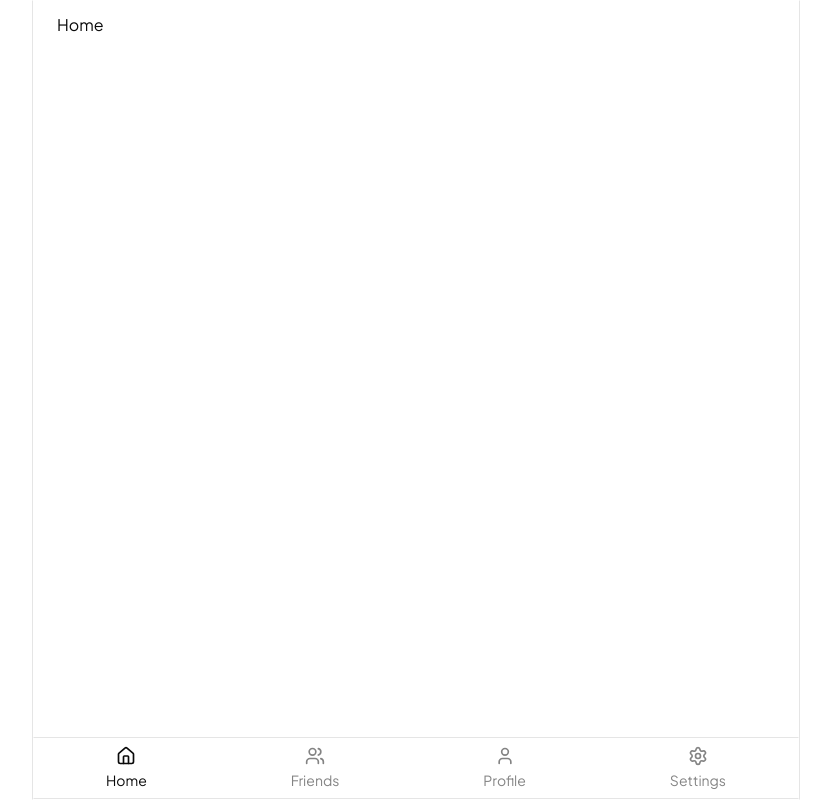
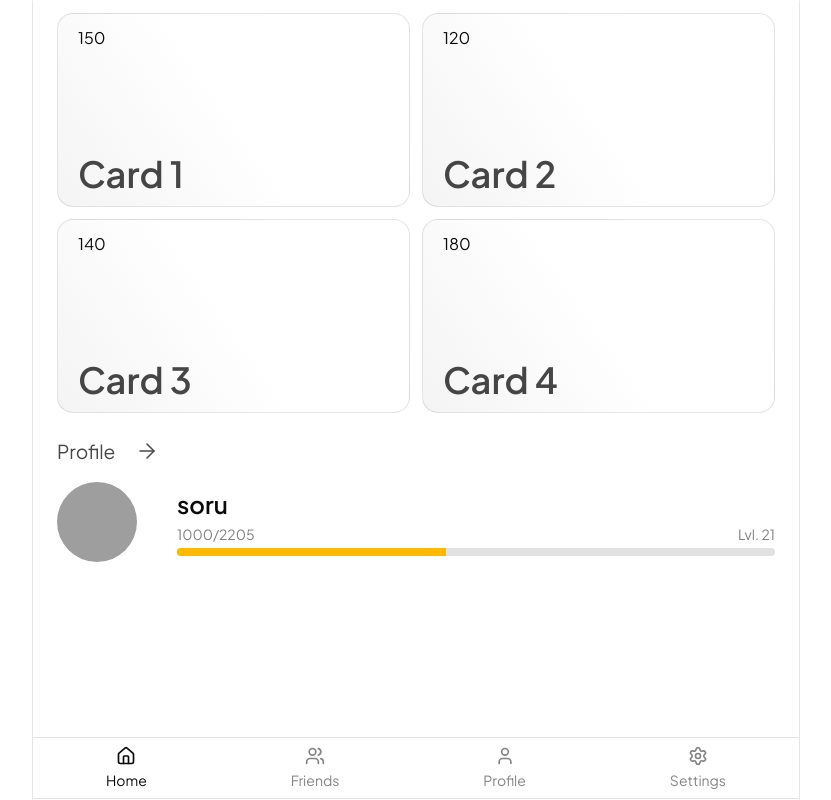
Before and after one commit to soranonvalid/kodelingo-web, a React (Vite) app: page / in a window 1280 px wide. Shown: the whole page, without its empty margins (224-1055 px from the left). Built offline with nearby package versions, Linux system fonts and the light colour scheme; no server answers; grey boxes are pictures that could not be loaded.

Commit message:
home ui mid

```diff
--- a/package.json
+++ b/package.json
@@ -25,6 +25,7 @@
     "react": "^19.1.1",
     "react-dom": "^19.1.1",
     "react-hook-form": "^7.66.0",
+    "react-icons": "^5.5.0",
     "react-router-dom": "^7.9.5",
     "react-textarea-autosize": "^8.5.9",
     "tailwind-merge": "^3.3.1"
--- /dev/null
+++ b/src/components/ui/infoCard.tsx
@@ -0,0 +1,31 @@
+import type { ReactNode } from "react";
+
+interface props {
+  children?: ReactNode;
+  background?: string;
+  footer?: string;
+}
+
+const InfoCard = ({
+  children,
+  footer,
+  background = "234.98deg, #FFFFFF 49.95%, #F4F4F4 99.56%",
+}: props) => {
+  return (
+    <div
+      style={{
+        background: `linear-gradient(${background})`,
+      }}
+      className="rounded-2xl border border-black/10 min-w-full snap-start px-6 py-5 sm:py-3 sm:px-5"
+    >
+      <div className="flex flex-col h-full">
+        <div className="h-full">{children}</div>
+        {footer && (
+          <div className="text-4xl font-semibold opacity-75">{footer}</div>
+        )}
+      </div>
+    </div>
+  );
+};
+
+export default InfoCard;
--- a/src/components/ui/navbar.tsx
+++ b/src/components/ui/navbar.tsx
@@ -1,9 +1,11 @@
 import { House, Settings, User, Users } from "lucide-react";
-import { useLocation, useNavigate } from "react-router-dom";
+import { useLocation, useMatch, useNavigate } from "react-router-dom";
 
 const Navbar = () => {
   const navigate = useNavigate();
   const location = useLocation();
+
+  const chatMatch = useMatch("/chat/*");
   return (
     <nav className="absolute bottom-0 border border-y-black/10 border-x-black/0 w-full left-0 flex items-center justify-around py-2 z">
       <div
@@ -18,7 +20,7 @@ const Navbar = () => {
       <div
         onClick={() => navigate("/friends")}
         className={`flex flex-col items-center gap-1 w-min transition-smooth  cursor-pointer ${
-          location.pathname === "/friends" || location.pathname === "/chat/:id"
+          location.pathname === "/friends" || chatMatch
             ? ""
             : "opacity-50  hover:opacity-100"
         }`}
--- a/src/layout/pageLayout.tsx
+++ b/src/layout/pageLayout.tsx
@@ -26,7 +26,7 @@ const PageLayout = ({
         }`}
       >
         <section
-          className={`h-full mb-[62px] flex flex-col py-3 px-3 overflow-x-hidden ${
+          className={`h-full mb-[62px] flex flex-col py-5 sm:py-3 px-3 overflow-x-hidden ${
             hideScroll && "hide-scroll"
           } ${reqAnimation && "pop"} ${
             center && "justify-center items-center w-full"
--- a/src/pages/ChatPage.tsx
+++ b/src/pages/ChatPage.tsx
@@ -99,6 +99,7 @@ const Chat = () => {
     <PageLayout>
       <div className="w-full border-b flex items-center gap-4 bg-white p-2 absolute -top-px left-0">
         <button
+          className="cursor-pointer"
           onClick={() => {
             navigate("/friends");
           }}
--- a/src/pages/LandingPage.tsx
+++ b/src/pages/LandingPage.tsx
@@ -1,7 +1,110 @@
 import PageLayout from "@/layout/pageLayout";
+import { Avatar, AvatarFallback, AvatarImage } from "@/components/ui/avatar";
+import { ArrowRight, User } from "lucide-react";
+import { useNavigate } from "react-router-dom";
+import { motion } from "framer-motion";
+import InfoCard from "@/components/ui/infoCard";
+const user = {
+  photoURL:
+    "https://encrypted-tbn0.gstatic.com/images?q=tbn:ANd9GcSJJwZievtcRT0r69GUl5BYUPvxn66ZGJClig&s",
+  displayName: "soru",
+  streak: 32,
+  level: {
+    current: 21,
+    xp: 1000,
+  },
+  mastery: {
+    js: {
+      rate: 98,
+    },
+    ts: {
+      rate: 78,
+    },
+    fl: {
+      rate: 67,
+    },
+  },
+};
+
+const renderLevel = (crntLVL: number, crntXP: number) => {
+  console.log("user", crntLVL, crntXP);
+  const mult = (crntLVL / 200) * Math.ceil(crntLVL % 0.3);
+  const limitLVL = mult * crntLVL * 1000;
+
+  console.log(limitLVL, mult);
+  const perXP = Math.round((crntXP / limitLVL) * 100);
+  return { limitLVL, perXP, crntLVL, crntXP };
+};
 
 const LandingPage = () => {
-  return <PageLayout>Home</PageLayout>;
+  const navigate = useNavigate();
+  const level = renderLevel(user.level.current, user.level.xp);
+  console.log(level);
+  return (
+    <PageLayout>
+      <main>
+        <section className=" flex gap-3 overflow-x-auto sm:grid sm:grid-rows-2 sm:gap-3 sm:grid-cols-2 h-70 sm:h-100 w-full snap-x snap-mandatory scroll-smooth">
+          <InfoCard footer="Card 1">150</InfoCard>
+          <InfoCard footer="Card 2">120</InfoCard>
+          <InfoCard footer="Card 3">140</InfoCard>
+          <InfoCard footer="Card 4">180</InfoCard>
+        </section>
+        <section className="py-6 flex flex-col gap-4">
+          <div
+            onClick={() => {
+              navigate("/r");
+            }}
+            className="flex items-center gap-5 opacity-75 hover:opacity-100 transition-smooth cursor-pointer"
+          >
+            <h1 className="text-[1.2rem]">Profile</h1>
+            <ArrowRight strokeWidth={1.5} />
+          </div>
+          <div className="flex sm:flex-row flex-col gap-2 sm:gap-10 items-center">
+            <Avatar
+              onClick={() => {
+                navigate("/r");
+              }}
+              className="sm:w-20 w-35 sm:h-20 h-35 cursor-pointer"
+            >
+              <AvatarImage src={user.photoURL} />
+              <AvatarFallback>
+                <User />
+              </AvatarFallback>
+            </Avatar>
+            <div className="h-full flex flex-col gap-1 w-full">
+              <h2 className="text-2xl sm:text-left text-center font-semibold">
+                {user.displayName}
+              </h2>
+              <div className="flex flex-col gap-1">
+                <div className="flex justify-between text-sm text-black/50">
+                  <p>
+                    {level.crntXP}/{level.limitLVL}
+                  </p>
+                  <p>Lvl. {level.crntLVL}</p>
+                </div>
+                <div className="w-full h-2 bg-[#e2e2e2] rounded-full overflow-hidden">
+                  <motion.div
+                    initial={{
+                      width: 0,
+                    }}
+                    animate={{
+                      width: `${level.perXP}%`,
+                    }}
+                    transition={{
+                      ease: "easeInOut",
+                      duration: 1,
+                    }}
+                    style={{ width: `${level.perXP}%` }}
+                    className={`bg-amber-400 h-full`}
+                  ></motion.div>
+                </div>
+              </div>
+            </div>
+          </div>
+        </section>
+      </main>
+    </PageLayout>
+  );
 };
 
 export default LandingPage;
```
Also changed, not shown: 1 other file (tests, documents, lock files or other folders).
